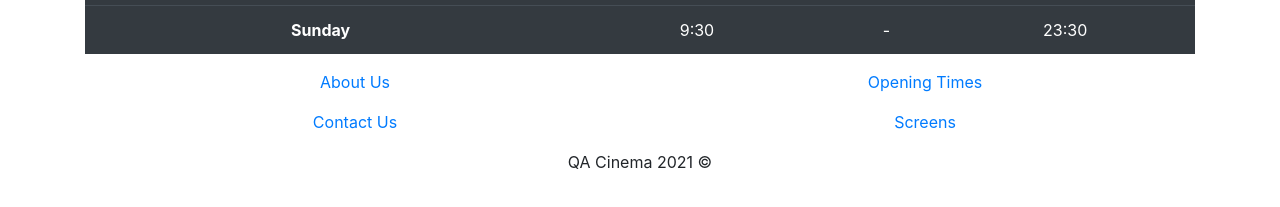
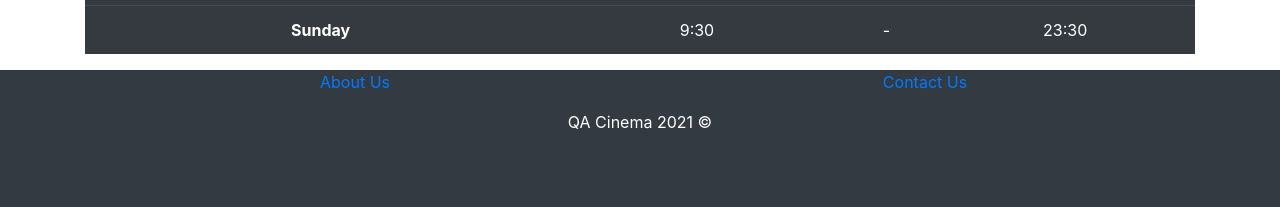
Before and after one commit to QA-AKAM/QACinema-Project, a React (Create React App) app in the folder frontend/: page /OpeningTimes in a window 1280 px wide. Shown: the part 441-648 px from the top of the page. Built offline with nearby package versions, Linux system fonts and the light colour scheme.

Commit message:
KD: Added css to footer.

```diff
--- a/frontend/src/Components/Footer/Footer.jsx
+++ b/frontend/src/Components/Footer/Footer.jsx
@@ -1,6 +1,9 @@
+import './Footer.css';
+import Container from 'react-bootstrap/Container';
 const Footer = () => {
     return (
-        <div class='container'>
+        <div class='Footer'>
+            <Container>
                 <div class='row'>
                     <div class='col-sm'>
                         <a href='/AboutUs'>
@@ -8,26 +11,16 @@ const Footer = () => {
                         </a>
                     </div>
                     <div class='col-sm'>
-                    <a href='/OpeningTimes'>
-                        <p> Opening Times </p>
-                    </a>
-                </div>
-            </div>
-            <div class='row'>
-                <div class='col-sm'>
                         <a href='/ContactUs'>
                             <p> Contact Us </p>
-                    </a>
-                </div>
-                <div class='col-sm'>
-                    <a href='/Screens'>
-                        <p> Screens </p>
                         </a>
                     </div>
                 </div>
                 <div class='col'>
                     <p> QA Cinema 2021 &copy; </p>
                 </div>
+            </Container>
+
         </div>
     )
 }
```
Lines whose indentation alone changed are shown as unchanged.
